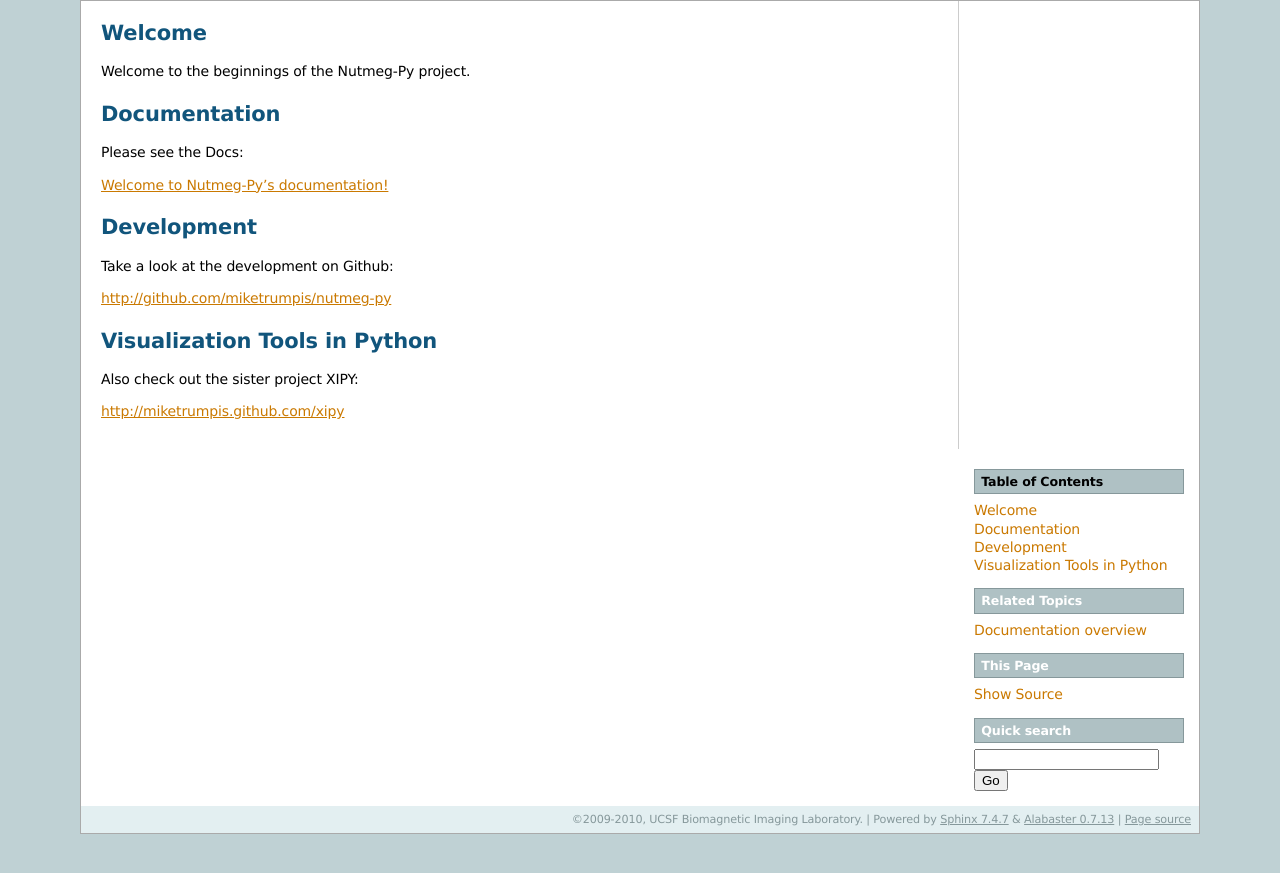
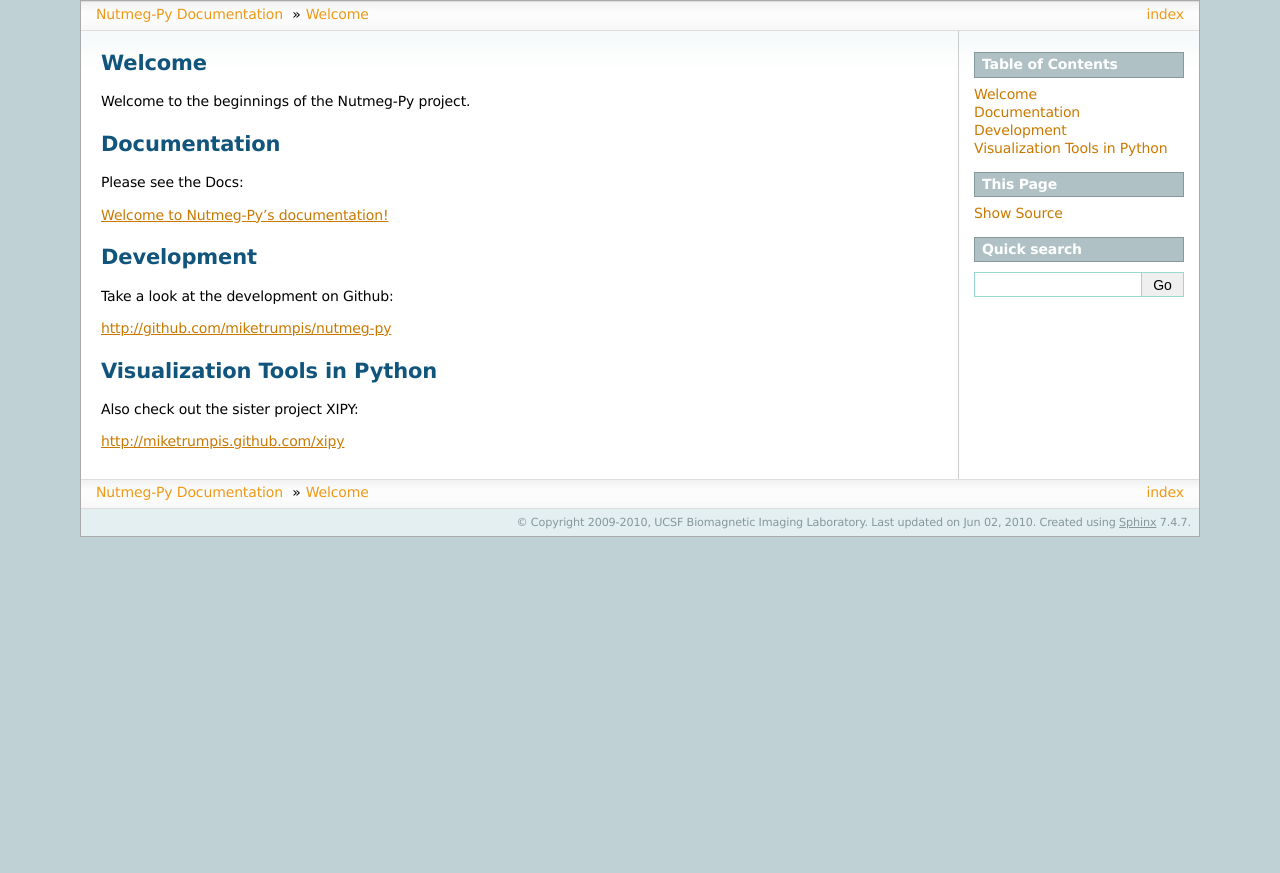
Before and after one commit to miketrumpis/nutmeg-py, a Sphinx documentation site: the page built from doc/index.rst, in a window 1280 px wide. Shown: the top 873 px of the page. Built offline with Sphinx 7.4.7, drawn with Linux system fonts in a browser that asks for light colours.

Commit message:
changed html style

```diff
--- a/doc/conf.py
+++ b/doc/conf.py
@@ -115,7 +115,8 @@ pygments_style = 'sphinx'
 # The style sheet to use for HTML and HTML Help pages. A file of that name
 # must exist either in Sphinx' static/ path, or in one of the custom paths
 # given in html_static_path.
-html_style = 'nm.css'
+#html_style = 'nm.css'
+html_theme = 'sphinxdoc'
 
 # The name for this set of Sphinx documents.  If None, it defaults to
 # "<project> v<release> documentation".
```
